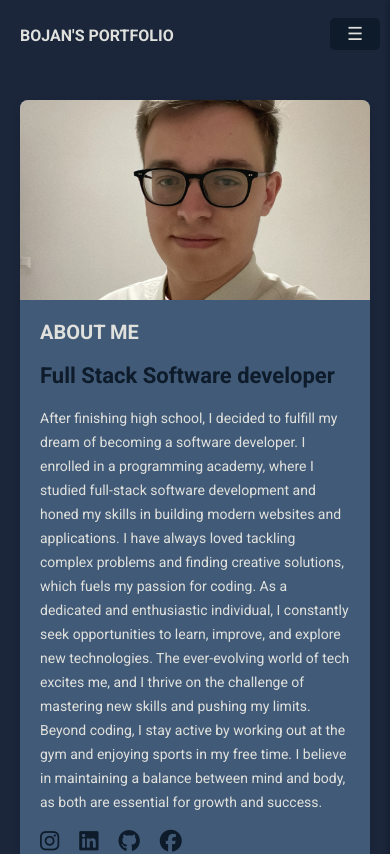
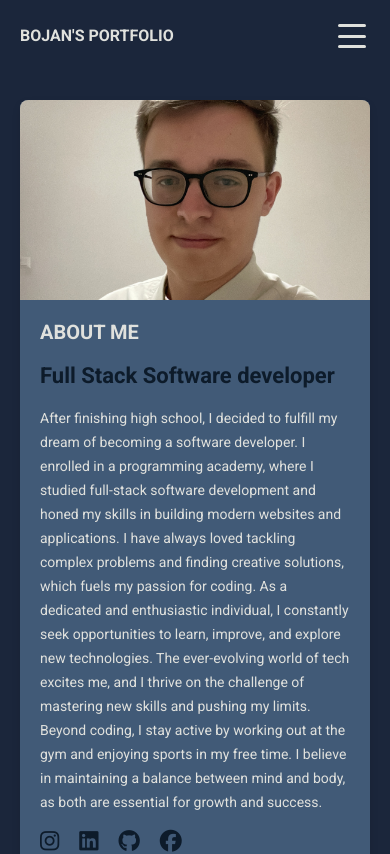
Before and after one commit to BojanJankov/bojans-portfolio, a React (Vite) app: page /about in a window 390 px wide. Shown: the top 854 px of the page. Built offline with nearby package versions, Linux system fonts and the light colour scheme.

Commit message:
Added changes to mobile menu and footer

```diff
--- a/src/Components/HamburgerMenu/HamburgerMenu.css
+++ b/src/Components/HamburgerMenu/HamburgerMenu.css
@@ -1,5 +1,5 @@
 /* Hide menu button on larger screens */
-@media (min-width: 440px) {
+@media (min-width: 768px) {
   .menu-button {
     display: none;
   }
@@ -7,15 +7,50 @@
 
 /* Button styles */
 .menu-button {
-  position: absolute;
-  top: 10px;
-  right: 10px;
-  font-size: 18px;
-  background-color: var(--header-footer-color);
-  color: var(--font-color);
+  position: fixed;
+  top: 15px;
+  right: 20px;
+  background: transparent;
   border: none;
   cursor: pointer;
-  border-radius: 5px;
+  padding: 8px;
+  z-index: 100000;
+  transition: transform 0.3s ease;
+}
+
+.menu-button:hover {
+  transform: scale(1.1);
+}
+
+/* Animated Hamburger Icon */
+.hamburger-icon {
+  width: 28px;
+  height: 24px;
+  display: flex;
+  flex-direction: column;
+  justify-content: space-between;
+  cursor: pointer;
+}
+
+.hamburger-icon span {
+  display: block;
+  height: 3px;
+  width: 100%;
+  background-color: var(--font-color);
+  border-radius: 3px;
+  transition: all 0.3s ease;
+}
+
+.hamburger-icon.open span:nth-child(1) {
+  transform: translateY(10.5px) rotate(45deg);
+}
+
+.hamburger-icon.open span:nth-child(2) {
+  opacity: 0;
+}
+
+.hamburger-icon.open span:nth-child(3) {
+  transform: translateY(-10.5px) rotate(-45deg);
 }
 
 /* Sidebar styles */
@@ -23,46 +58,76 @@
   position: fixed;
   top: 0;
   right: 0;
-  width: 250px;
-  height: 100%;
+  width: 280px;
+  max-width: 85vw;
+  height: 100vh;
   background: var(--header-footer-color);
   color: var(--font-color);
   display: flex;
   flex-direction: column;
-  align-items: center;
-  padding: 20px;
-  box-shadow: -2px 0 5px rgba(0, 0, 0, 0.2);
+  box-shadow: -5px 0 15px rgba(0, 0, 0, 0.3);
   z-index: 99999;
+  overflow-y: auto;
 }
 
-.sidebar nav {
+.sidebar-header {
+  padding: 20px;
+  display: flex;
+  justify-content: flex-end;
+}
+
+.sidebar-nav {
   display: flex;
   flex-direction: column;
-  gap: 15px;
-  margin-top: 30px;
+  padding: 80px 30px 40px 30px;
+  gap: 8px;
+  flex: 1;
 }
 
-.sidebar nav a {
+.sidebar-nav a {
   color: var(--font-color);
-
   text-decoration: none;
-  font-size: 18px;
-  transition: 0.3s;
+  font-size: 20px;
+  font-weight: 500;
+  padding: 16px 20px;
+  border-radius: 8px;
+  transition: all 0.3s ease;
+  letter-spacing: 0.5px;
+  position: relative;
 }
 
-.sidebar nav a:hover {
+.sidebar-nav a:hover {
   color: var(--light-blue-color);
+  background: rgba(255, 255, 255, 0.05);
+  transform: translateX(-5px);
 }
 
-/* Close button */
+.sidebar-nav a.active {
+  color: var(--light-blue-color);
+  background: rgba(255, 255, 255, 0.08);
+  border-left: 3px solid var(--light-blue-color);
+}
+
+/* Close button
 .close-button {
-  align-self: flex-end;
   background: none;
   border: none;
-  font-size: 24px;
+  font-size: 32px;
   color: var(--font-color);
   cursor: pointer;
+  width: 44px;
+  height: 44px;
+  display: flex;
+  align-items: center;
+  justify-content: center;
+  border-radius: 8px;
+  transition: all 0.3s ease;
 }
+
+.close-button:hover {
+  background: rgba(255, 255, 255, 0.1);
+  transform: rotate(90deg);
+} */
 
 /* Overlay */
 .overlay {
@@ -71,5 +136,7 @@
   left: 0;
   width: 100%;
   height: 100%;
-  background: rgba(0, 0, 0, 0.5);
+  background: rgba(0, 0, 0, 0.6);
+  backdrop-filter: blur(2px);
+  z-index: 99998;
 }
--- a/src/Components/HamburgerMenu/HamburgerMenu.tsx
+++ b/src/Components/HamburgerMenu/HamburgerMenu.tsx
@@ -1,6 +1,7 @@
 import "./HamburgerMenu.css";
 import { useState, useEffect } from "react";
-import { motion } from "framer-motion";
+import { motion, AnimatePresence } from "framer-motion";
+import { NavLink } from "react-router-dom";
 
 export default function HamburgerMenu() {
   const [isOpen, setIsOpen] = useState(false);
@@ -10,11 +11,28 @@ export default function HamburgerMenu() {
   useEffect(() => {
     const handleResize = () => {
       setIsMobile(window.innerWidth < 768);
+      if (window.innerWidth >= 768) {
+        setIsOpen(false);
+      }
     };
 
     window.addEventListener("resize", handleResize);
     return () => window.removeEventListener("resize", handleResize);
   }, []);
+
+  // Prevent body scroll when menu is open
+  useEffect(() => {
+    if (isOpen) {
+      document.body.style.overflow = "hidden";
+    } else {
+      document.body.style.overflow = "unset";
+    }
+    return () => {
+      document.body.style.overflow = "unset";
+    };
+  }, [isOpen]);
+
+  const closeMenu = () => setIsOpen(false);
 
   // Hide menu on larger screens
   if (!isMobile) return null;
@@ -22,31 +40,82 @@ export default function HamburgerMenu() {
   return (
     <>
       {/* Hamburger Button */}
-      <button className="menu-button" onClick={() => setIsOpen(!isOpen)}>
-        {isOpen ? "✖" : "☰"}
+      <button
+        className="menu-button"
+        onClick={() => setIsOpen(!isOpen)}
+        aria-label="Toggle menu"
+      >
+        <div className={`hamburger-icon ${isOpen ? "open" : ""}`}>
+          <span></span>
+          <span></span>
+          <span></span>
+        </div>
       </button>
 
+      {/* Background Overlay */}
+      <AnimatePresence>
+        {isOpen && (
+          <motion.div
+            className="overlay"
+            onClick={closeMenu}
+            initial={{ opacity: 0 }}
+            animate={{ opacity: 1 }}
+            exit={{ opacity: 0 }}
+            transition={{ duration: 0.3 }}
+          />
+        )}
+      </AnimatePresence>
+
       {/* Sidebar Menu */}
+      <AnimatePresence>
+        {isOpen && (
           <motion.div
             initial={{ x: "100%" }}
-        animate={{ x: isOpen ? 0 : "100%" }}
-        transition={{ type: "spring", stiffness: 200, damping: 20 }}
+            animate={{ x: 0 }}
+            exit={{ x: "100%" }}
+            transition={{ type: "spring", stiffness: 300, damping: 30 }}
             className="sidebar"
           >
-        <button className="close-button" onClick={() => setIsOpen(false)}>
-          ✖
-        </button>
-        <nav>
-          <a href="/">Home</a>
-          <a href="/about">About me</a>
-          <a href="/projects">Projects</a>
-          <a href="/skills">Skills</a>
-          <a href="/contact">Contact</a>
+            <nav className="sidebar-nav">
+              <NavLink
+                to="/"
+                onClick={closeMenu}
+                className={({ isActive }) => (isActive ? "active" : "")}
+              >
+                HOME
+              </NavLink>
+              <NavLink
+                to="/about"
+                onClick={closeMenu}
+                className={({ isActive }) => (isActive ? "active" : "")}
+              >
+                ABOUT ME
+              </NavLink>
+              <NavLink
+                to="/projects"
+                onClick={closeMenu}
+                className={({ isActive }) => (isActive ? "active" : "")}
+              >
+                PROJECTS
+              </NavLink>
+              <NavLink
+                to="/skills"
+                onClick={closeMenu}
+                className={({ isActive }) => (isActive ? "active" : "")}
+              >
+                SKILLS
+              </NavLink>
+              <NavLink
+                to="/contact"
+                onClick={closeMenu}
+                className={({ isActive }) => (isActive ? "active" : "")}
+              >
+                CONTACT
+              </NavLink>
             </nav>
           </motion.div>
-
-      {/* Background Overlay */}
-      {isOpen && <div className="overlay" onClick={() => setIsOpen(false)} />}
+        )}
+      </AnimatePresence>
     </>
   );
 }
--- a/src/Components/Navbar/Navbar.css
+++ b/src/Components/Navbar/Navbar.css
@@ -56,6 +56,8 @@
   text-decoration: none;
   color: var(--font-color);
   transition: 0.2s ease-in;
+  font-weight: 500;
+  letter-spacing: 0.5px;
 }
 
 .navbar-list li a:hover {
@@ -88,20 +90,6 @@
     display: block;
     text-align: right;
     color: var(--font-color);
-  }
-
-  button.menu-button {
-    position: absolute;
-    top: 8px;
-    width: 50px;
-    right: 10px;
-    font-size: 16px;
-    background-color: var(--header-footer-color);
-    color: var(--font-color);
-    border: none;
-    cursor: pointer;
-    border-radius: 5px;
-    padding: 5px;
   }
 
   .navigation ul {
@@ -159,11 +147,10 @@
 
   button.menu-button {
     position: absolute;
-    top: 8px;
+    top: 6px;
     width: 50px;
     right: 10px;
-    font-size: 18px;
-    background-color: var(--header-footer-color);
+    font-size: 16px;
     color: var(--font-color);
     border: none;
     cursor: pointer;
--- a/src/Components/Navbar/Navbar.tsx
+++ b/src/Components/Navbar/Navbar.tsx
@@ -16,7 +16,7 @@ function Navbar() {
             className={({ isActive }) => (isActive ? "active" : "")}
             to="/"
           >
-            Home
+            HOME
           </NavLink>
         </li>
         <li>
@@ -24,7 +24,7 @@ function Navbar() {
             to="/about"
             className={({ isActive }) => (isActive ? "active" : "")}
           >
-            About me
+            ABOUT ME
           </NavLink>
         </li>
         <li>
@@ -32,7 +32,7 @@ function Navbar() {
             to="/projects"
             className={({ isActive }) => (isActive ? "active" : "")}
           >
-            Projects
+            PROJECTS
           </NavLink>
         </li>
         <li>
@@ -40,7 +40,7 @@ function Navbar() {
             to="/skills"
             className={({ isActive }) => (isActive ? "active" : "")}
           >
-            Skills
+            SKILLS
           </NavLink>
         </li>
         <li>
@@ -48,7 +48,7 @@ function Navbar() {
             to="/contact"
             className={({ isActive }) => (isActive ? "active" : "")}
           >
-            Contact
+            CONTACT
           </NavLink>
         </li>
       </ul>
--- a/src/Components/Skills/Skills.tsx
+++ b/src/Components/Skills/Skills.tsx
@@ -35,6 +35,7 @@ import {
   SiTestinglibrary,
   SiOpentelemetry,
   SiPrisma,
+  SiNextdotjs,
 } from "react-icons/si";
 import { TbBrandVscode } from "react-icons/tb";
 import { MdOutlinePostAdd } from "react-icons/md";
@@ -48,6 +49,7 @@ const iconMap: Record<string, JSX.Element> = {
   React: <FaReact />,
   NodeJs: <FaNodeJs />,
   SASS: <FaSass />,
+  NextJS: <SiNextdotjs />,
   TypeScript: <SiTypescript />,
   Express: <SiExpress />,
   NestJS: <SiNestjs />,
@@ -111,6 +113,7 @@ const skillsData = [
       "SASS",
       "Material UI",
       "Figma",
+      "NextJS",
     ],
   },
   {
@@ -148,6 +151,9 @@ const skillsData = [
       "Vite testing",
       "Ngrok",
       "RxJS",
+      "CI/CD",
+      "Playwright",
+      "Synk",
     ],
   },
 ];
--- a/src/Layout/Footer/Footer.tsx
+++ b/src/Layout/Footer/Footer.tsx
@@ -3,7 +3,7 @@ import "./Footer.css";
 function Footer() {
   return (
     <footer className="Footer">
-      <p>Bojan Jankov © 2024</p>
+      <p>jankov.mk © 2024</p>
     </footer>
   );
 }
```
Lines whose indentation alone changed are shown as unchanged.
